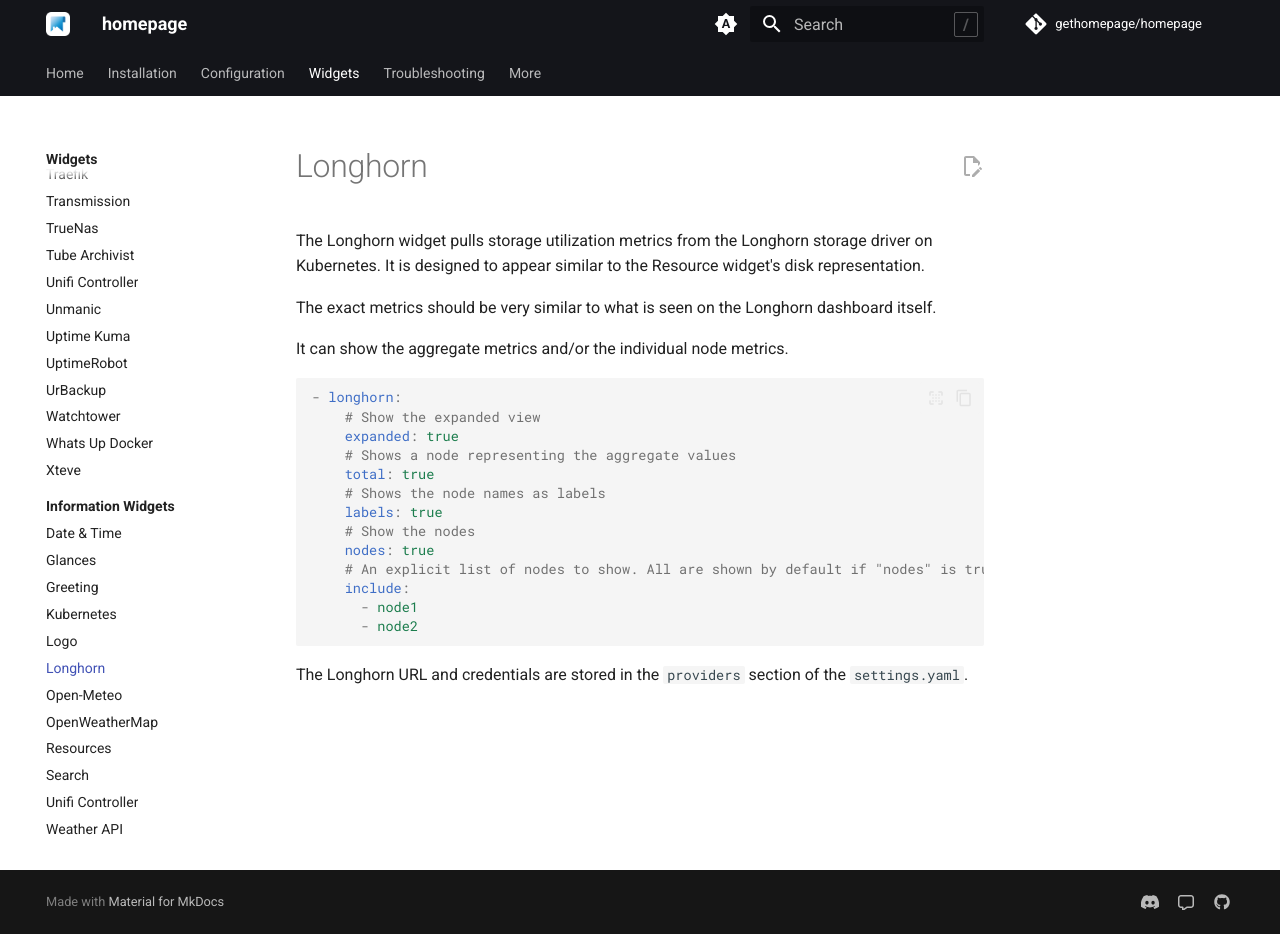
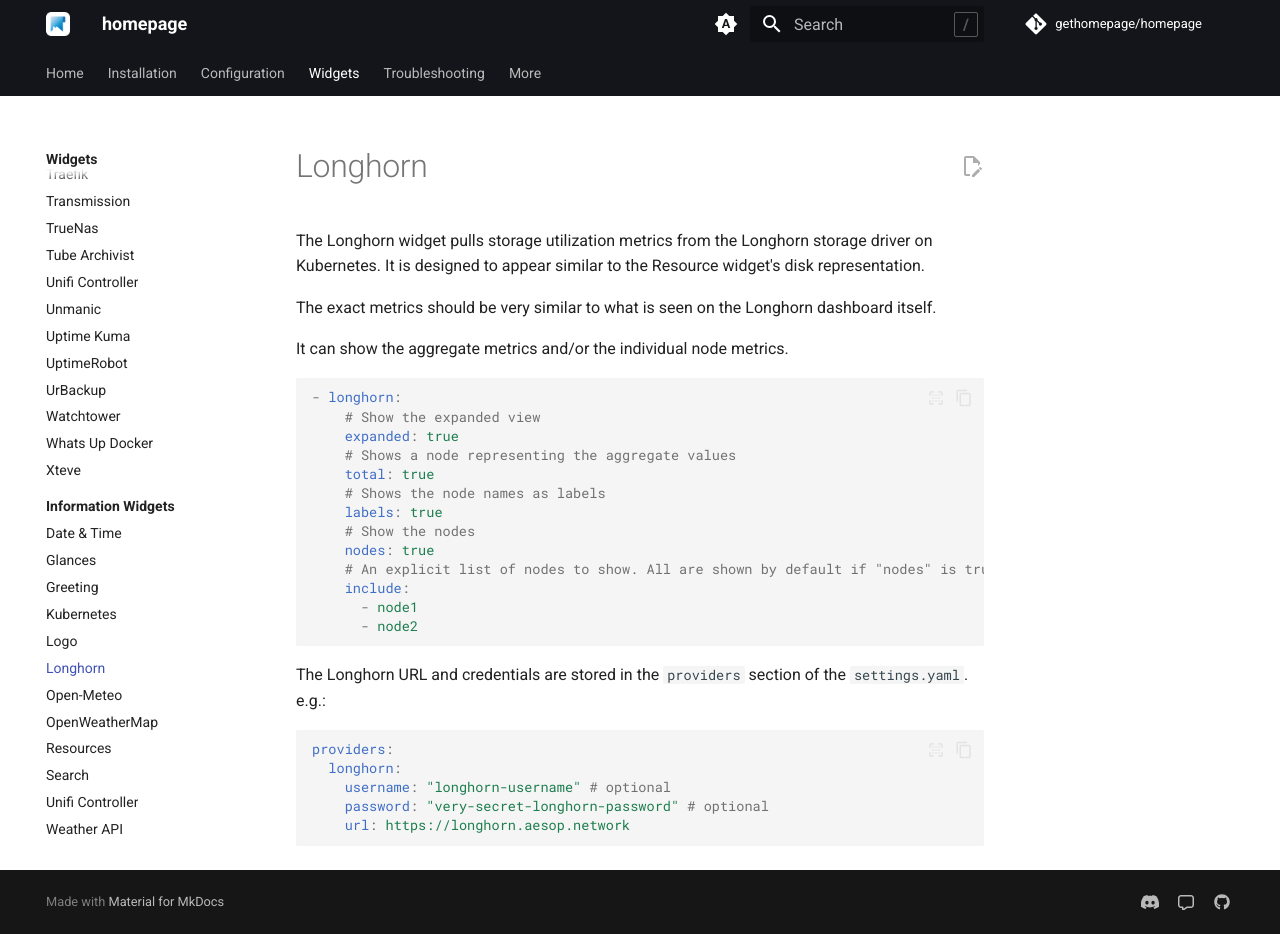
Before and after one commit to jobstar-git/home_p, an MkDocs documentation site: the page built from docs/widgets/info/longhorn.md, in a window 1280 px wide and 934 px high. Built offline with MkDocs 1.6.1 and Material for MkDocs 9.7.7, drawn with Linux system fonts in a browser that asks for light colours; comment, search, counter and statistics services are not loaded; the version menu is left out.

Commit message:
Documentation: add Longhorn example (#2353)

````diff
--- a/docs/widgets/info/longhorn.md
+++ b/docs/widgets/info/longhorn.md
@@ -26,4 +26,12 @@
       - node2
 ```
 
-The Longhorn URL and credentials are stored in the `providers` section of the `settings.yaml`.
+The Longhorn URL and credentials are stored in the `providers` section of the `settings.yaml`. e.g.:
+
+```yaml
+providers:
+  longhorn:
+    username: "longhorn-username" # optional
+    password: "very-secret-longhorn-password" # optional
+    url: https://longhorn.aesop.network
+```
````
